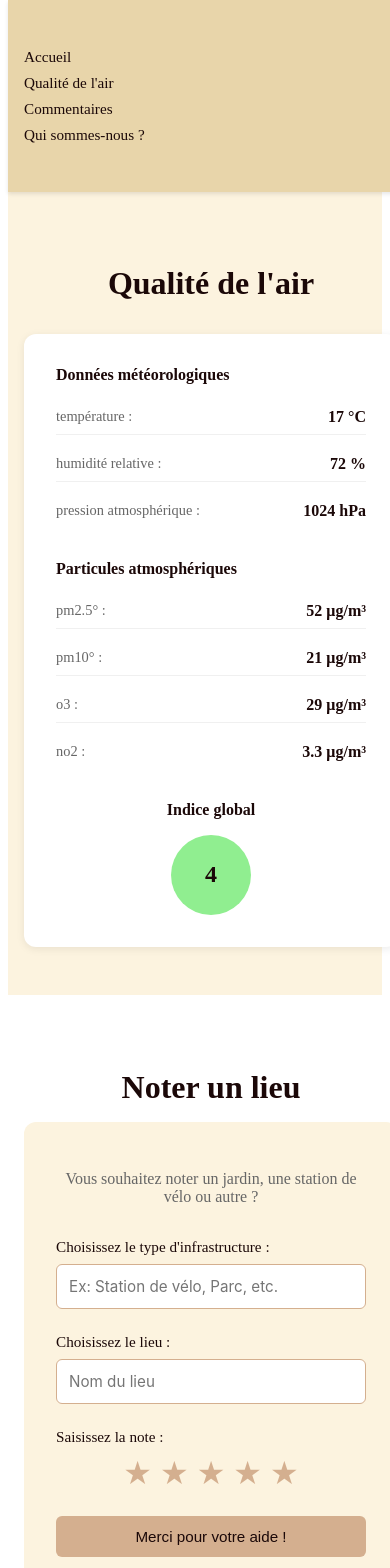
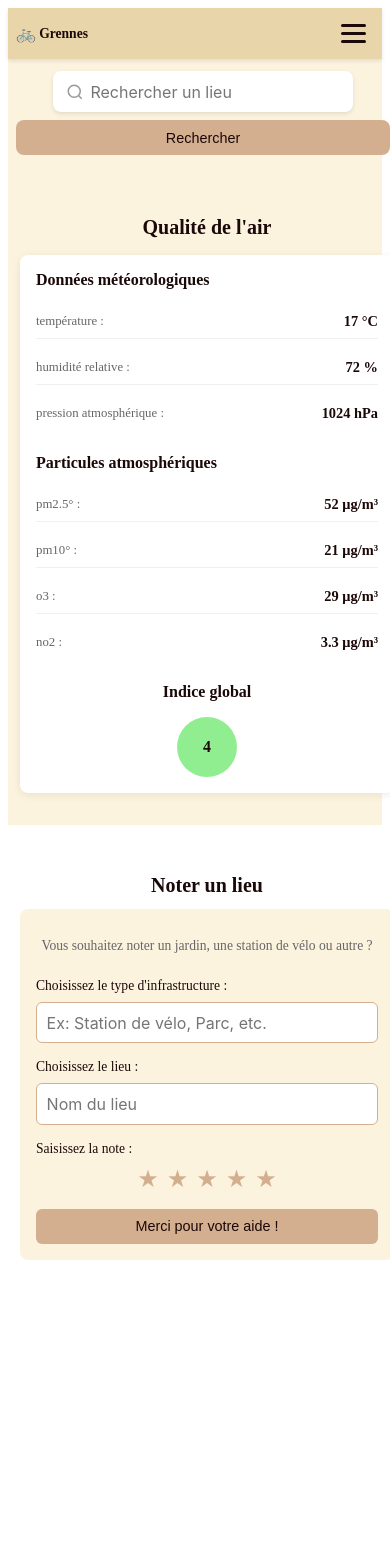
Before and after one commit to Ashvvings/greennes, a Vue app in the folder greennes/: page / in a window 390 px wide. Shown: the top 1568 px of the page. After the commit the page ends 1300 px from the top, so only its background shows below. Built offline with nearby package versions, Linux system fonts and the light colour scheme; no server answers.

Commit message:
added responsive feature

```diff
--- a/greennes/src/App.vue
+++ b/greennes/src/App.vue
@@ -1,3 +1,220 @@
 <template>
-  <router-view />
+  <div id="app">
+    <!-- Improved navbar styling for mobile responsiveness -->
+    <nav class="navbar">
+      <div class="nav-container">
+        <div class="nav-brand">
+          <span class="brand-icon">🚲</span>
+          <span class="brand-text">Grennes</span>
+        </div>
+        <!-- Added hamburger menu for mobile -->
+        <button
+          v-if="isMobile"
+          class="hamburger"
+          @click="menuOpen = !menuOpen"
+          :class="{ active: menuOpen }"
+        >
+          <span></span>
+          <span></span>
+          <span></span>
+        </button>
+        <!-- Mobile menu that appears on toggle -->
+        <ul class="nav-menu" v-show="!isMobile || menuOpen">
+          <li><router-link to="/" @click="menuOpen = false">Accueil</router-link></li>
+          <li><router-link to="/about" @click="menuOpen = false">Qui sommes-nous ?</router-link></li>
+        </ul>
+      </div>
+    </nav>
+    <main>
+      <router-view />
+    </main>
+  </div>
 </template>
+
+<script setup lang="ts">
+import { ref, onMounted, onUnmounted } from 'vue'
+
+const menuOpen = ref(false)
+const isMobile = ref(window.innerWidth < 768)
+
+const handleResize = () => {
+  isMobile.value = window.innerWidth < 768
+  if (isMobile.value === false) {
+    menuOpen.value = false
+  }
+}
+
+onMounted(() => {
+  window.addEventListener('resize', handleResize)
+})
+
+onUnmounted(() => {
+  window.removeEventListener('resize', handleResize)
+})
+</script>
+
+<style scoped>
+.navbar {
+  background-color: #e8d5aa;
+  padding: 0.75rem 1rem;
+  box-shadow: 0 2px 4px rgba(0, 0, 0, 0.1);
+  position: sticky;
+  top: 0;
+  z-index: 100;
+}
+
+.nav-container {
+  max-width: 1200px;
+  margin: 0 auto;
+  display: flex;
+  justify-content: space-between;
+  align-items: center;
+}
+
+.nav-brand {
+  display: flex;
+  align-items: center;
+  gap: 0.5rem;
+  font-size: 1.1rem;
+  font-weight: bold;
+  color: #1B0808;
+  white-space: nowrap;
+}
+
+.brand-icon {
+  font-size: 1.3rem;
+}
+
+.brand-text {
+  font-size: 1rem;
+}
+
+.hamburger {
+  display: none;
+  flex-direction: column;
+  gap: 5px;
+  background: none;
+  border: none;
+  cursor: pointer;
+  padding: 0.5rem;
+}
+
+.hamburger span {
+  width: 25px;
+  height: 3px;
+  background-color: #1B0808;
+  border-radius: 2px;
+  transition: 0.3s;
+}
+
+.hamburger.active span:nth-child(1) {
+  transform: rotate(45deg) translate(8px, 8px);
+}
+
+.hamburger.active span:nth-child(2) {
+  opacity: 0;
+}
+
+.hamburger.active span:nth-child(3) {
+  transform: rotate(-45deg) translate(8px, -8px);
+}
+
+.nav-menu {
+  display: flex;
+  list-style: none;
+  gap: 1.5rem;
+  margin: 0;
+  padding: 0;
+}
+
+.nav-menu a {
+  text-decoration: none;
+  color: #1B0808;
+  font-weight: 500;
+  transition: color 0.3s;
+  font-size: 0.95rem;
+}
+
+.nav-menu a:hover {
+  color: #8b6f47;
+}
+
+.router-link-active {
+  color: #8b6f47;
+  border-bottom: 2px solid #8b6f47;
+  padding-bottom: 0.25rem;
+}
+
+/* Tablet responsive */
+@media (max-width: 768px) {
+  .navbar {
+    padding: 0.5rem 0.75rem;
+  }
+
+  .nav-brand {
+    font-size: 1rem;
+    gap: 0.3rem;
+  }
+
+  .brand-icon {
+    font-size: 1.1rem;
+  }
+
+  .brand-text {
+    font-size: 0.9rem;
+  }
+
+  .hamburger {
+    display: flex;
+  }
+
+  /* Mobile menu positioned below navbar */
+  .nav-menu {
+    position: absolute;
+    top: 100%;
+    left: 0;
+    right: 0;
+    flex-direction: column;
+    gap: 0;
+    background-color: #e8d5aa;
+    padding: 0.5rem 0;
+    box-shadow: 0 4px 6px rgba(0, 0, 0, 0.1);
+  }
+
+  .nav-menu li {
+    padding: 0.75rem 1rem;
+    border-bottom: 1px solid rgba(27, 8, 8, 0.1);
+  }
+
+  .nav-menu li:last-child {
+    border-bottom: none;
+  }
+
+  .nav-menu a {
+    font-size: 0.9rem;
+  }
+}
+
+/* Mobile responsive */
+@media (max-width: 480px) {
+  .navbar {
+    padding: 0.5rem 0.5rem;
+  }
+
+  .nav-brand {
+    gap: 0.2rem;
+  }
+
+  .brand-icon {
+    font-size: 1rem;
+  }
+
+  .brand-text {
+    font-size: 0.85rem;
+  }
+
+  .nav-menu a {
+    font-size: 0.85rem;
+  }
+}
+</style>
--- a/greennes/src/components/AirQualitySection.vue
+++ b/greennes/src/components/AirQualitySection.vue
@@ -217,39 +217,67 @@ onMounted(() => {
   font-size: 1.5rem;
 }
 
-.index-good {
-  background-color: #90EE90;
-  color: #1B0808;
+.index-good { background-color: #90EE90; color: #1B0808; }
+.index-moderate { background-color: #FFFF99; color: #1B0808; }
+.index-unhealthy-sensitive { background-color: #FFB6C1; color: white; }
+.index-unhealthy { background-color: #FF6B6B; color: white; }
+.index-very-unhealthy { background-color: #9933FF; color: white; }
+.index-hazardous { background-color: #663300; color: white; }
+
+/* Responsive design for tablets and mobile */
+@media (max-width: 768px) {
+  .air-quality-section h2 {
+    font-size: 1.5rem;
+    margin-bottom: 1.5rem;
+  }
+
+  .quality-grid {
+    grid-template-columns: 1fr;
+    gap: 1.5rem;
+  }
+
+  .quality-content {
+    padding: 1.5rem;
+  }
+
+  .index-badge {
+    width: 70px;
+    height: 70px;
+    font-size: 1.25rem;
+  }
 }
 
-.index-moderate {
-  background-color: #FFFF99;
-  color: #1B0808;
-}
+@media (max-width: 480px) {
+  .air-quality-section {
+    padding: 2rem 0;
+  }
 
-.index-unhealthy-sensitive {
-  background-color: #FFB6C1;
-  color: white;
-}
+  .container {
+    padding: 0 0.75rem;
+  }
 
-.index-unhealthy {
-  background-color: #FF6B6B;
-  color: white;
-}
+  .air-quality-section h2 {
+    font-size: 1.25rem;
+    margin-bottom: 1rem;
+  }
 
-.index-very-unhealthy {
-  background-color: #9933FF;
-  color: white;
-}
+  .quality-content {
+    padding: 1rem;
+    border-radius: 8px;
+  }
 
-.index-hazardous {
-  background-color: #663300;
-  color: white;
-}
+  .label {
+    font-size: 0.8rem;
+  }
 
-@media (max-width: 768px) {
-  .quality-grid {
-    grid-template-columns: 1fr;
+  .value {
+    font-size: 0.9rem;
+  }
+
+  .index-badge {
+    width: 60px;
+    height: 60px;
+    font-size: 1rem;
   }
 }
 </style>
--- a/greennes/src/components/RatingForm.vue
+++ b/greennes/src/components/RatingForm.vue
@@ -91,6 +91,7 @@ const submitRating = () => {
   text-align: center;
   color: #666;
   margin-bottom: 2rem;
+  font-size: 0.95rem;
 }
 
 .form-container {
@@ -173,4 +174,70 @@ const submitRating = () => {
 .submit-btn:hover {
   background-color: #C9A17A;
 }
+
+/* Responsive design for tablets and mobile */
+@media (max-width: 768px) {
+  .rating-section h2 {
+    font-size: 1.5rem;
+    margin-bottom: 0.75rem;
+  }
+
+  .form-intro {
+    margin-bottom: 1.5rem;
+  }
+
+  .form-container {
+    padding: 1.5rem;
+  }
+
+  .rating-form {
+    gap: 1rem;
+  }
+
+  .star {
+    font-size: 1.75rem;
+  }
+}
+
+@media (max-width: 480px) {
+  .rating-section {
+    padding: 2rem 0;
+  }
+
+  .container {
+    padding: 0 0.75rem;
+  }
+
+  .rating-section h2 {
+    font-size: 1.25rem;
+  }
+
+  .form-intro {
+    font-size: 0.85rem;
+  }
+
+  .form-container {
+    padding: 1rem;
+    border-radius: 8px;
+  }
+
+  .form-group label {
+    font-size: 0.85rem;
+  }
+
+  .form-input {
+    font-size: 16px;
+    padding: 0.6rem;
+  }
+
+  .star {
+    font-size: 1.5rem;
+    gap: 0.25rem;
+  }
+
+  .submit-btn {
+    font-size: 0.9rem;
+    padding: 0.6rem 1rem;
+  }
+}
 </style>
--- a/greennes/src/components/SearchBar.vue
+++ b/greennes/src/components/SearchBar.vue
@@ -43,8 +43,7 @@ const performSearch = async () => {
 <style scoped>
 .search-section {
   background-color: #FCF3DF;
-  padding: 2rem 0;
-  margin-top: 5rem;
+  padding: 1.5rem 0;
 }
 
 .container {
@@ -78,6 +77,7 @@ const performSearch = async () => {
   height: 20px;
   color: #999;
   margin-right: 0.5rem;
+  flex-shrink: 0;
 }
 
 .search-input {
@@ -97,6 +97,8 @@ const performSearch = async () => {
   cursor: pointer;
   font-weight: 500;
   transition: background-color 0.3s;
+  white-space: nowrap;
+  font-size: 1rem;
 }
 
 .search-button:hover {
@@ -104,13 +106,90 @@ const performSearch = async () => {
 }
 
 .location-info {
-  margin-top: 1.5rem;
+  margin-top: 1rem;
   text-align: center;
-  font-size: 0.95rem;
+  font-size: 1rem;
   color: #333;
 }
 
 .location-info strong {
   color: #1B0808;
+  font-weight: 600;
+}
+
+/* Improved tablet responsive adjustments */
+@media (max-width: 768px) {
+  .search-section {
+    padding: 1rem 0;
+  }
+
+  .container {
+    padding: 0 0.75rem;
+  }
+
+  .search-container {
+    gap: 0.75rem;
+  }
+
+  .search-input-wrapper {
+    max-width: 100%;
+    font-size: 0.95rem;
+  }
+
+  .search-input {
+    font-size: 0.95rem;
+  }
+
+  .search-button {
+    padding: 0.75rem 1rem;
+    font-size: 0.95rem;
+  }
+
+  .location-info {
+    font-size: 0.9rem;
+    margin-top: 0.75rem;
+  }
+}
+
+/* Improved mobile responsive adjustments */
+@media (max-width: 480px) {
+  .search-section {
+    padding: 0.75rem 0;
+  }
+
+  .container {
+    padding: 0 0.5rem;
+  }
+
+  .search-container {
+    flex-direction: column;
+    gap: 0.5rem;
+  }
+
+  .search-input-wrapper {
+    max-width: 100%;
+    padding: 0.6rem 0.8rem;
+  }
+
+  .search-icon {
+    width: 18px;
+    height: 18px;
+    margin-right: 0.3rem;
+  }
+
+  .search-input {
+    font-size: 16px;
+  }
+
+  .search-button {
+    width: 100%;
+    padding: 0.6rem 1rem;
+    font-size: 0.9rem;
+  }
+
+  .location-info {
+    font-size: 0.8rem;
+    margin-top: 0.5rem;
+  }
 }
 </style>
--- a/greennes/src/views/Home.vue
+++ b/greennes/src/views/Home.vue
@@ -1,23 +1,12 @@
 <template>
   <div class="home-view">
-    <!-- Navigation -->
-    <nav class="navbar">
-      <div></div>
-      <div class="nav-center">
-        <a href="#home-cards" class="nav-link">Accueil</a>
-        <a href="#air-quality" class="nav-link">Qualité de l'air</a>
-        <a href="#comment" class="nav-link">Commentaires</a>
-        <router-link to="/about" class="nav-link">Qui sommes-nous ?</router-link>
-      </div>
-      <div></div>
-    </nav>
-
     <!-- Search Bar -->
     <SearchBar @location-selected="handleLocationSelected" />
 
     <!-- Main Content Section -->
     <section v-if="selectedLocation" class="main-content" id="home-cards">
       <div class="container">
+        <h2 class="section-title">Équipements à proximité</h2>
         <div class="cards-grid">
           <BikeCard :location="selectedLocation" @show-map="showBikeMap" />
           <FoodWasteCard :location="selectedLocation" @show-map="showWasteMap" />
@@ -86,71 +75,70 @@ const closeMapModal = () => {
   width: 100%;
 }
 
-.navbar {
-  position: fixed;
-  top: 0;
-  width: 100%;
-  background-color: #E8D5AA;
-  padding: 1rem 0;
-  box-shadow: 0 2px 4px rgba(0, 0, 0, 0.1);
-  z-index: 999;
-  display: grid;
-  grid-template-columns: 1fr auto 1fr;
-  gap: 2rem;
-  align-items: center;
-  justify-content: center;
-}
-
-.nav-center {
-  display: flex;
-  gap: 2rem;
-  justify-content: center;
-}
-
-.nav-link {
-  color: #1B0808;
-  text-decoration: none;
-  font-weight: 500;
-  transition: color 0.3s;
-  font-size: 0.95rem;
-}
-
-.nav-link:hover {
-  color: #0EA5A4;
-}
-
+/* Removed fixed navbar and improved spacing */
 .main-content {
   background-color: #FCF3DF;
-  padding: 2rem 0;
+  padding: 2rem 1rem;
 }
 
 .container {
   width: 100%;
   max-width: 1200px;
   margin: 0 auto;
-  padding: 0 1rem;
+}
+
+.section-title {
+  font-size: 1.8rem;
+  color: #1B0808;
+  margin-bottom: 2rem;
+  text-align: center;
+  font-weight: 600;
 }
 
 .cards-grid {
   display: grid;
-  grid-template-columns: repeat(auto-fit, minmax(280px, 1fr));
+  grid-template-columns: repeat(auto-fit, minmax(300px, 1fr));
   gap: 2rem;
 }
 
+/* Tablet responsive */
 @media (max-width: 768px) {
-  .navbar {
-    grid-template-columns: 1fr;
-    padding: 1rem;
+  .main-content {
+    padding: 1.5rem 0.75rem;
   }
 
-  .nav-center {
-    flex-direction: column;
-    gap: 0.5rem;
-    width: 100%;
+  .section-title {
+    font-size: 1.4rem;
+    margin-bottom: 1.5rem;
   }
 
   .cards-grid {
     grid-template-columns: 1fr;
+    gap: 1.5rem;
+  }
+
+  .container {
+    padding: 0 0.75rem;
+  }
+}
+
+/* Mobile responsive */
+@media (max-width: 480px) {
+  .main-content {
+    padding: 1rem 0.5rem;
+  }
+
+  .section-title {
+    font-size: 1.2rem;
+    margin-bottom: 1rem;
+  }
+
+  .cards-grid {
+    gap: 1rem;
+  }
+
+  .container {
+    padding: 0 0.5rem;
   }
 }
 </style>
```
Also changed, not shown: greennes/src/components/ParksCard.vue (+99 -3 lines).
